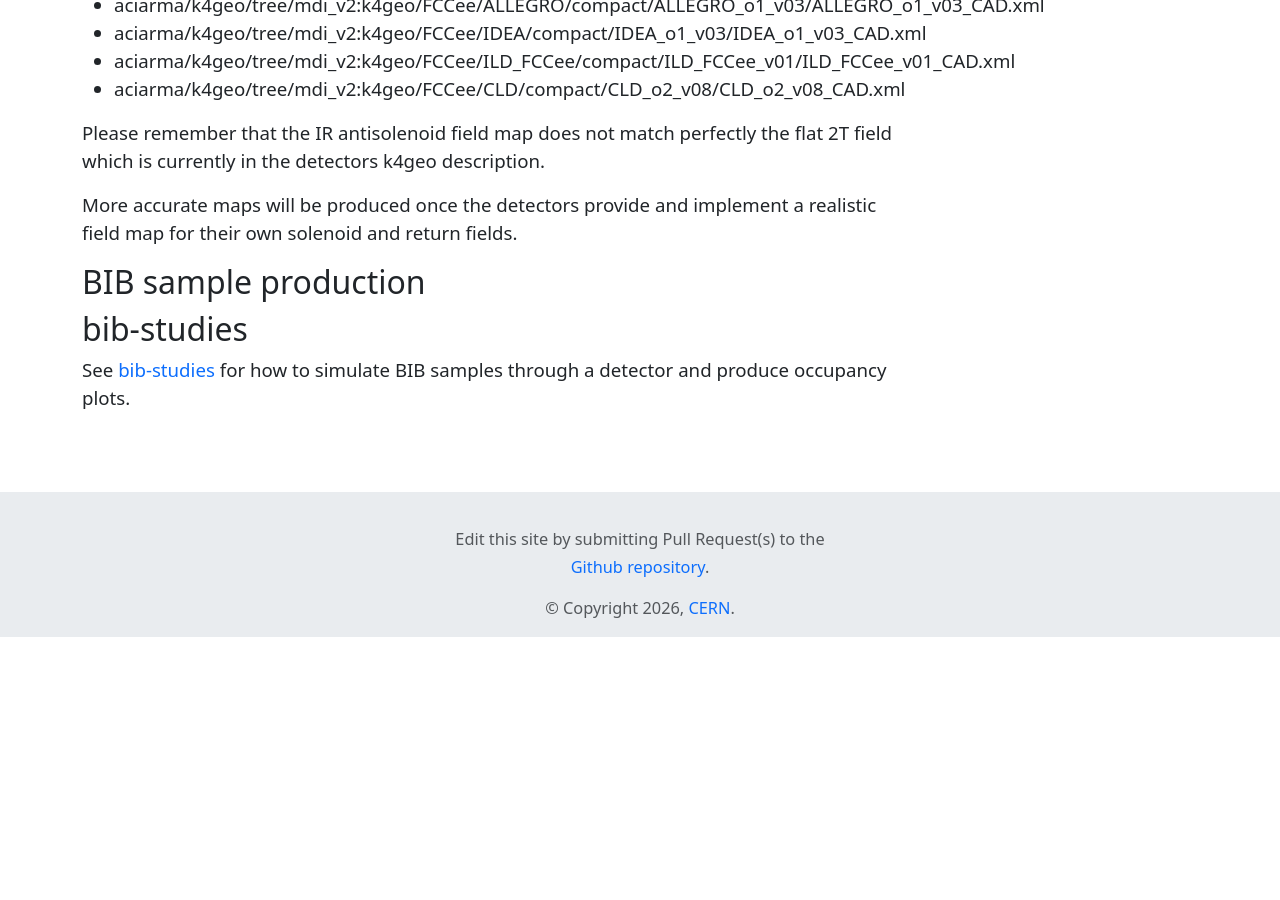
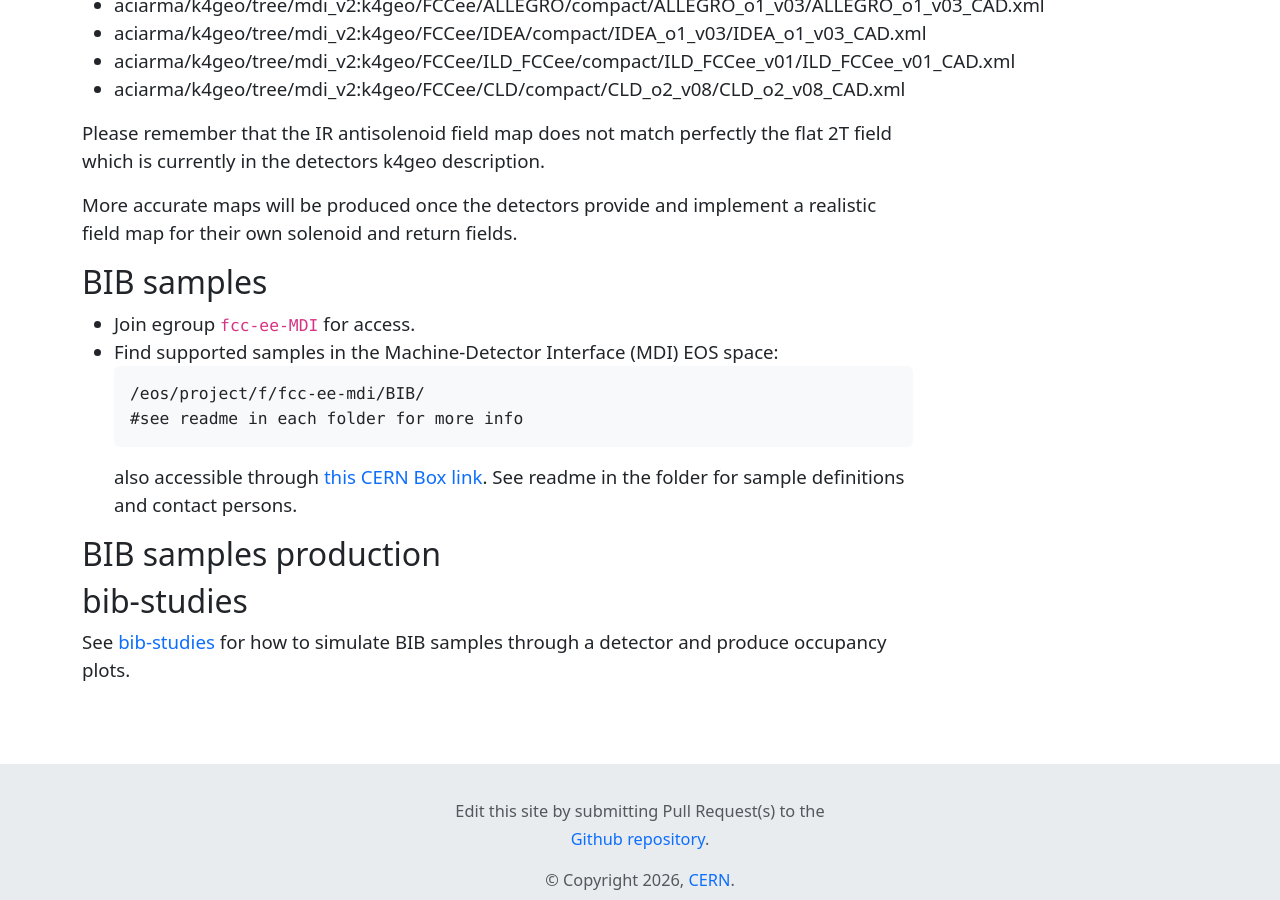
Before and after one commit to HEP-FCC/FCCSW, a Jekyll site: the page built from mdi/index.md, in a window 1280 px wide and 900 px high, scrolled down 2188 px. Built offline with Jekyll 4.4.1, drawn with Linux system fonts in a browser that asks for light colours; our own code applies the rules of GitHub Pages for plain Markdown files; before the commit the page ends 2825 px from its top, so only the background shows below that.

Commit message:
add bib samples link

````diff
--- a/mdi/index.md
+++ b/mdi/index.md
@@ -60,7 +60,17 @@ Please remember that the IR antisolenoid field map does not match perfectly the
 More accurate maps will be produced once the detectors provide and implement a realistic field map for their own solenoid and return fields.
 
 
-## BIB sample production
+## BIB samples
+
+- Join egroup `fcc-ee-MDI` for access.
+- Find supported samples in the Machine-Detector Interface (MDI) EOS space:
+```sh
+/eos/project/f/fcc-ee-mdi/BIB/
+#see readme in each folder for more info
+```
+also accessible through [this CERN Box link](https://cernbox.cern.ch/files/spaces/eos/project/f/fcc-ee-mdi/BIB). See readme in the folder for sample definitions and contact persons.
+
+## BIB samples production
 
 ## bib-studies
 
````
